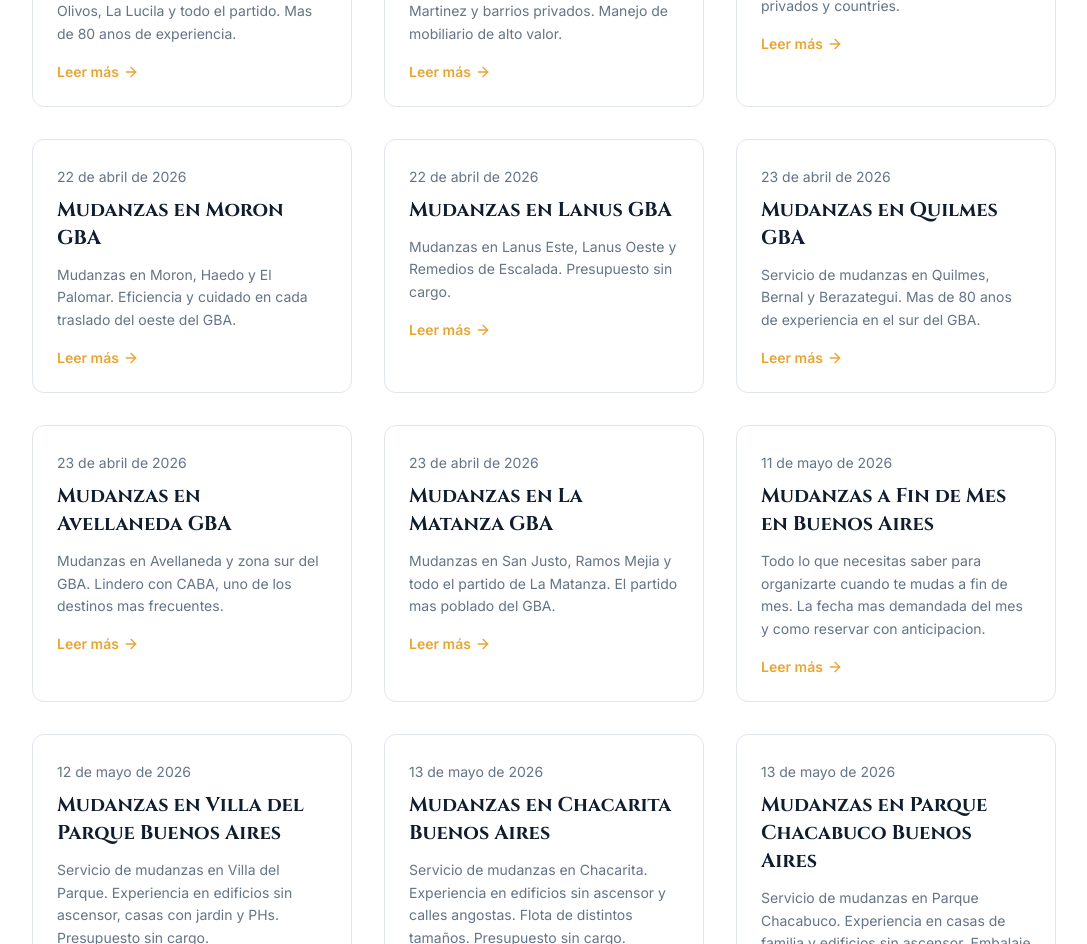
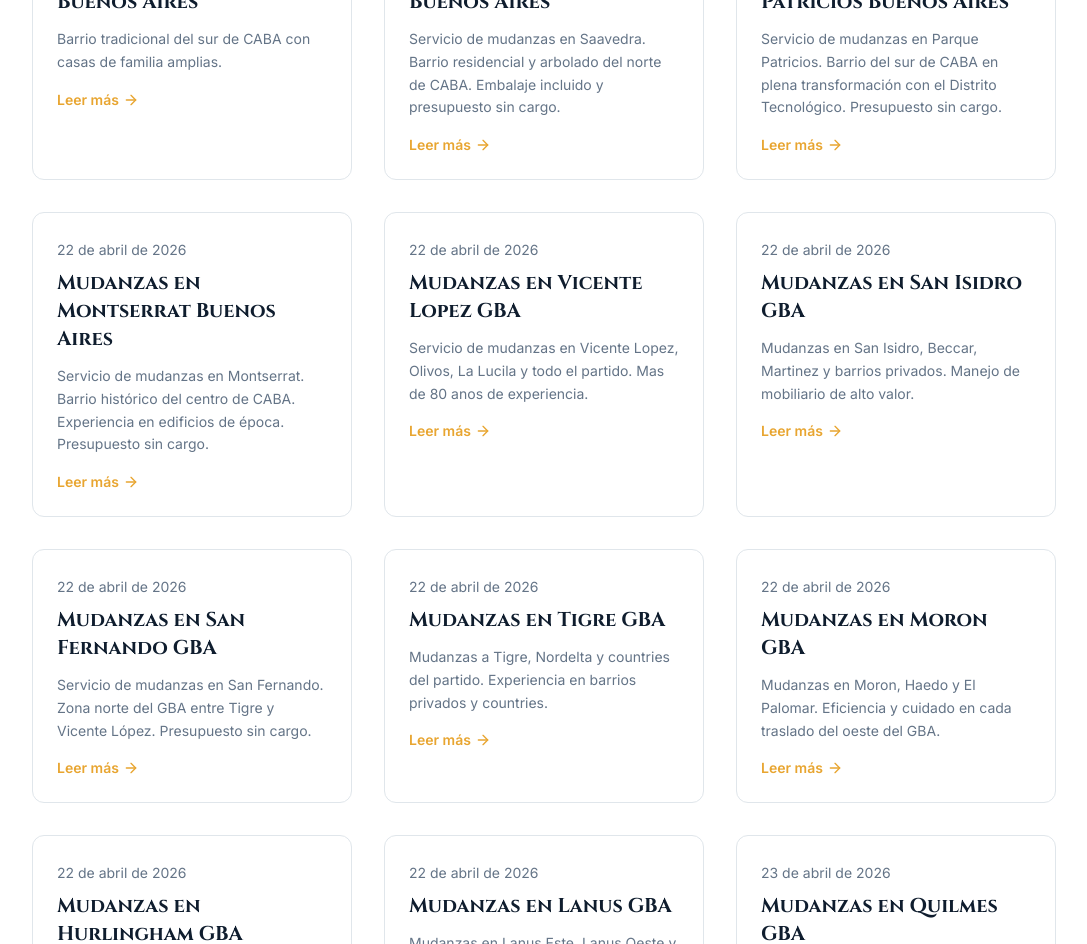
Before and after one commit to Lukaku55/marinomudanzas-next, a Next.js app: page /blog in a window 1280 px wide. Shown: the part 3600-4544 px from the top of the page, without its empty margins (96-1183 px from the left). Built offline with nearby package versions, Linux system fonts and the light colour scheme.

Commit message:
seo: agregar 8 páginas huérfanas al blog index para recuperar link equity

```diff
--- a/app/blog/page.tsx
+++ b/app/blog/page.tsx
@@ -27,6 +27,7 @@ const articles = [
   { slug: "mudanzas-larga-distancia-argentina", title: "Mudanzas de Larga Distancia en Argentina", excerpt: "Mudanzas exclusivas desde Buenos Aires a todo el pais y paises limitrofes. Sin cargas parciales, mayor seguridad y tiempos precisos.", date: "2026-04-23" },
   { slug: "como-organizar-mudanza-paso-a-paso", title: "Cómo organizar una mudanza paso a paso: guía completa", excerpt: "Checklist de 4 semanas antes de la mudanza, consejos de embalaje y qué llevar el primer día en tu nuevo hogar.", date: "2026-04-22" },
   { slug: "mudanzas-edificios-buenos-aires", title: "Mudanzas en edificios de Buenos Aires: todo lo que tenés que saber", excerpt: "Horarios permitidos, documentación necesaria, coordinación con el encargado y diferencias entre mudanzas con y sin ascensor.", date: "2026-04-22" },
+  { slug: "mudanzas-con-mascotas", title: "Cómo Mudarse con Mascotas en Buenos Aires", excerpt: "Guía práctica para organizar la mudanza cuando tenés mascotas. Cómo reducir el estrés de tus animales y qué tener en cuenta el día del traslado.", date: "2026-04-22" },
   {slug:'mudanzas-palermo',title:'Mudanzas en Palermo Buenos Aires',excerpt:'Todo lo que necesitas saber para hacer una mudanza en Palermo. Consejos, permisos y por que elegirnos.',date:'2026-04-22'},
   {slug:'mudanzas-belgrano',title:'Mudanzas en Belgrano Buenos Aires',excerpt:'Servicio especializado de mudanzas en Belgrano. Conocemos cada edificio y cada particularidad del barrio.',date:'2026-04-22'},
   {slug:'mudanzas-caballito',title:'Mudanzas en Caballito Buenos Aires',excerpt:'Mudanzas en el barrio mas centrico de Buenos Aires. Coordinacion de permisos y acceso incluido.',date:'2026-04-22'},
@@ -42,14 +43,21 @@ const articles = [
   {slug:'mudanzas-villa-devoto',title:'Mudanzas en Villa Devoto Buenos Aires',excerpt:'Barrio familiar del oeste con casas amplias y calles arboladas.',date:'2026-04-22'},
   {slug:'mudanzas-liniers',title:'Mudanzas en Liniers Buenos Aires',excerpt:'Barrio vibrante del oeste con historia y diversidad cultural.',date:'2026-04-22'},
   {slug:'mudanzas-mataderos',title:'Mudanzas en Mataderos Buenos Aires',excerpt:'Barrio tradicional del sur de CABA con casas de familia amplias.',date:'2026-04-22'},
+  {slug:'mudanzas-saavedra',title:'Mudanzas en Saavedra Buenos Aires',excerpt:'Servicio de mudanzas en Saavedra. Barrio residencial y arbolado del norte de CABA. Embalaje incluido y presupuesto sin cargo.',date:'2026-04-22'},
+  {slug:'mudanzas-parque-patricios',title:'Mudanzas en Parque Patricios Buenos Aires',excerpt:'Servicio de mudanzas en Parque Patricios. Barrio del sur de CABA en plena transformación con el Distrito Tecnológico. Presupuesto sin cargo.',date:'2026-04-22'},
+  {slug:'mudanzas-montserrat',title:'Mudanzas en Montserrat Buenos Aires',excerpt:'Servicio de mudanzas en Montserrat. Barrio histórico del centro de CABA. Experiencia en edificios de época. Presupuesto sin cargo.',date:'2026-04-22'},
   {slug:'mudanzas-vicente-lopez',title:'Mudanzas en Vicente Lopez GBA',excerpt:'Servicio de mudanzas en Vicente Lopez, Olivos, La Lucila y todo el partido. Mas de 80 anos de experiencia.',date:'2026-04-22'},
   {slug:'mudanzas-san-isidro',title:'Mudanzas en San Isidro GBA',excerpt:'Mudanzas en San Isidro, Beccar, Martinez y barrios privados. Manejo de mobiliario de alto valor.',date:'2026-04-22'},
+  {slug:'mudanzas-san-fernando',title:'Mudanzas en San Fernando GBA',excerpt:'Servicio de mudanzas en San Fernando. Zona norte del GBA entre Tigre y Vicente López. Presupuesto sin cargo.',date:'2026-04-22'},
   {slug:'mudanzas-tigre',title:'Mudanzas en Tigre GBA',excerpt:'Mudanzas a Tigre, Nordelta y countries del partido. Experiencia en barrios privados y countries.',date:'2026-04-22'},
   {slug:'mudanzas-moron',title:'Mudanzas en Moron GBA',excerpt:'Mudanzas en Moron, Haedo y El Palomar. Eficiencia y cuidado en cada traslado del oeste del GBA.',date:'2026-04-22'},
+  {slug:'mudanzas-hurlingham',title:'Mudanzas en Hurlingham GBA',excerpt:'Servicio de mudanzas en Hurlingham. Cubrimos todo el partido del oeste del GBA. Presupuesto sin cargo.',date:'2026-04-22'},
   {slug:'mudanzas-lanus',title:'Mudanzas en Lanus GBA',excerpt:'Mudanzas en Lanus Este, Lanus Oeste y Remedios de Escalada. Presupuesto sin cargo.',date:'2026-04-22'},
   {slug:'mudanzas-quilmes',title:'Mudanzas en Quilmes GBA',excerpt:'Servicio de mudanzas en Quilmes, Bernal y Berazategui. Mas de 80 anos de experiencia en el sur del GBA.',date:'2026-04-23'},
   {slug:'mudanzas-avellaneda',title:'Mudanzas en Avellaneda GBA',excerpt:'Mudanzas en Avellaneda y zona sur del GBA. Lindero con CABA, uno de los destinos mas frecuentes.',date:'2026-04-23'},
+  {slug:'mudanzas-lomas-de-zamora',title:'Mudanzas en Lomas de Zamora GBA',excerpt:'Servicio de mudanzas en Lomas de Zamora. Cubrimos todo el partido del sur del GBA. Presupuesto sin cargo.',date:'2026-04-23'},
   {slug:'mudanzas-la-matanza',title:'Mudanzas en La Matanza GBA',excerpt:'Mudanzas en San Justo, Ramos Mejia y todo el partido de La Matanza. El partido mas poblado del GBA.',date:'2026-04-23'},
+  {slug:'mudanzas-pilar',title:'Mudanzas en Pilar GBA',excerpt:'Servicio de mudanzas en Pilar. Manuel Alberti, Del Viso, Fátima y todo el partido del norte del GBA. Presupuesto sin cargo.',date:'2026-04-23'},
   {slug:'mudanzas-fin-de-mes',title:'Mudanzas a Fin de Mes en Buenos Aires',excerpt:'Todo lo que necesitas saber para organizarte cuando te mudas a fin de mes. La fecha mas demandada del mes y como reservar con anticipacion.',date:'2026-05-11'},
   {slug:'mudanzas-villa-del-parque',title:'Mudanzas en Villa del Parque Buenos Aires',excerpt:'Servicio de mudanzas en Villa del Parque. Experiencia en edificios sin ascensor, casas con jardin y PHs. Presupuesto sin cargo.',date:'2026-05-12'},
   {slug:'mudanzas-chacarita',title:'Mudanzas en Chacarita Buenos Aires',excerpt:'Servicio de mudanzas en Chacarita. Experiencia en edificios sin ascensor y calles angostas. Flota de distintos tamaños. Presupuesto sin cargo.',date:'2026-05-13'},
```
